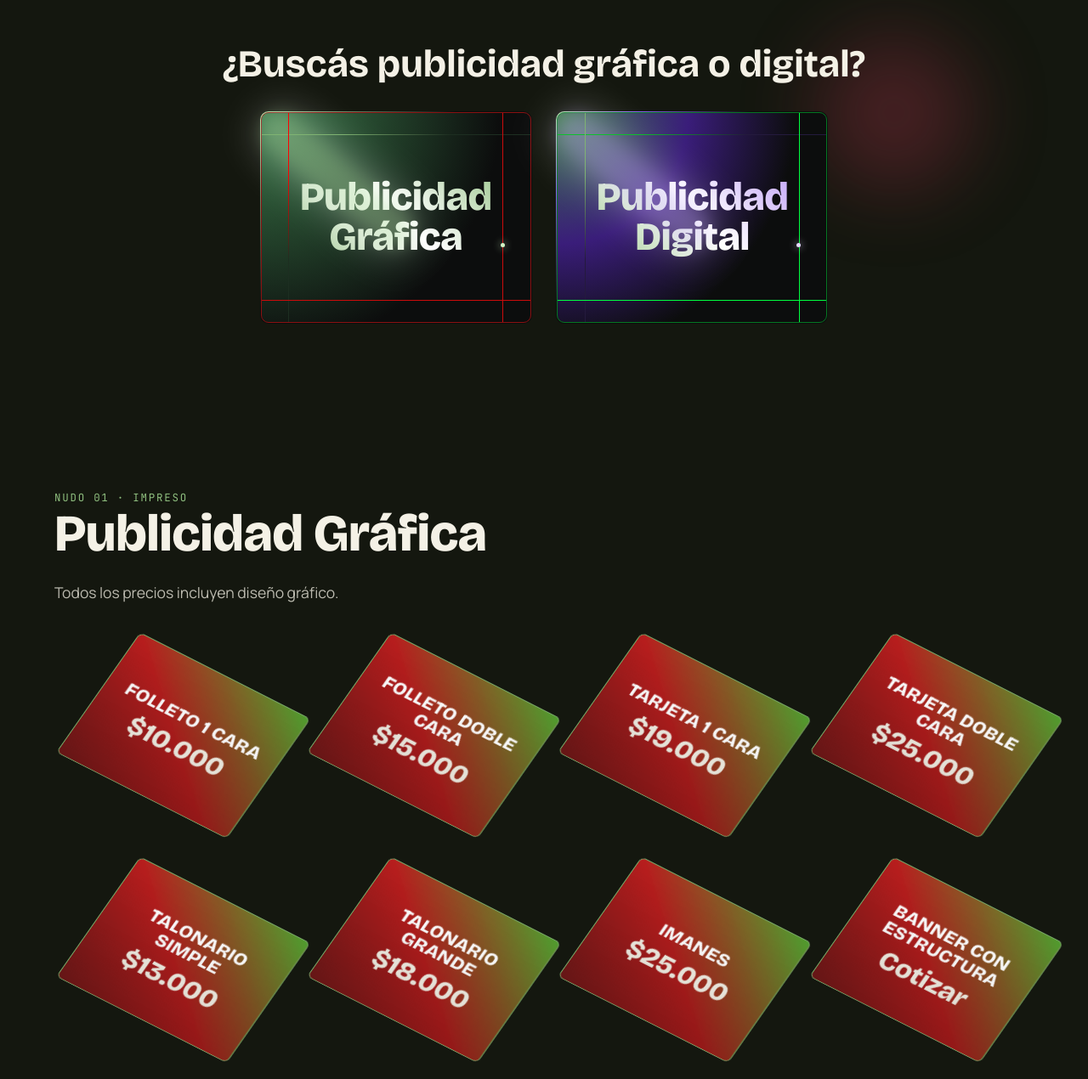
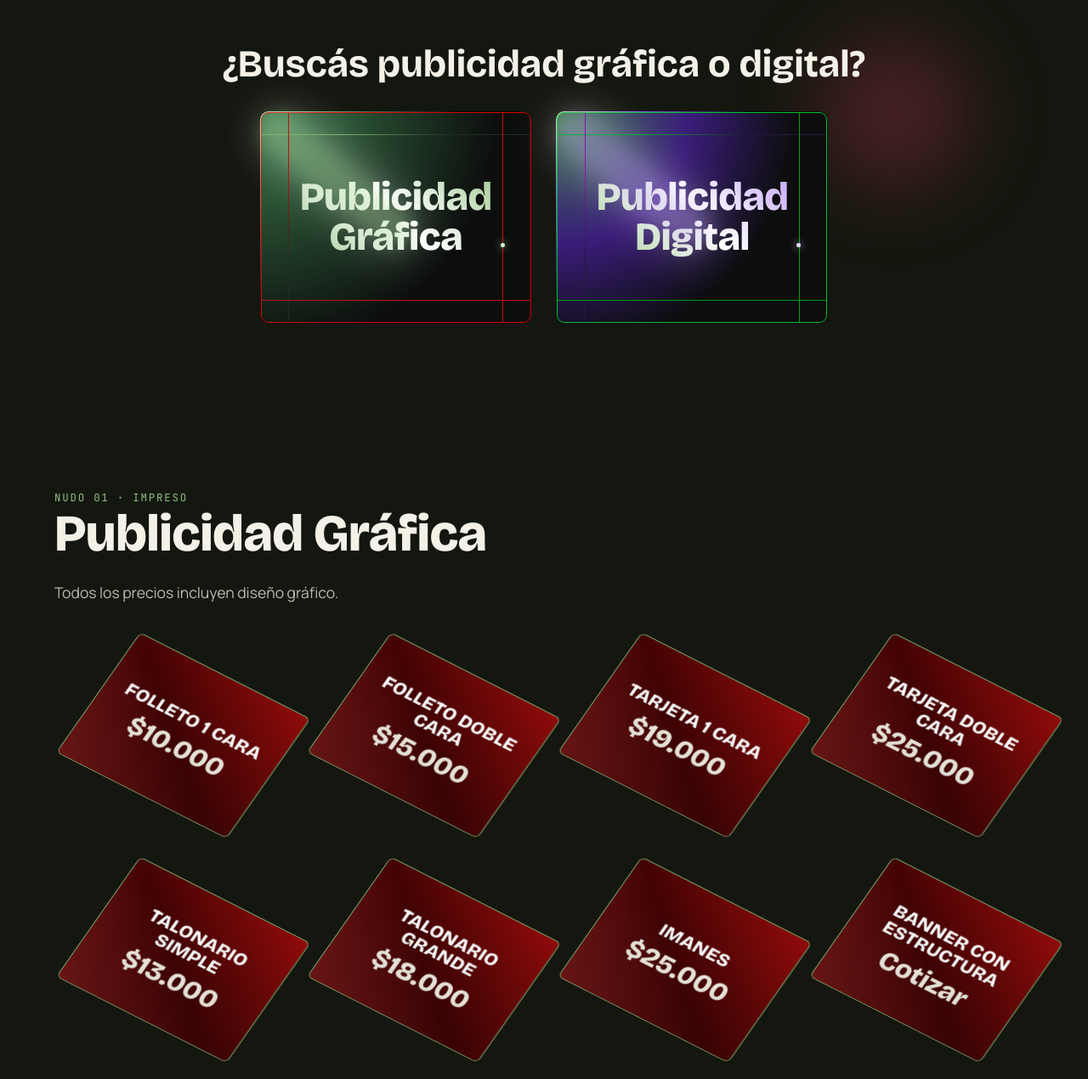
Before and after one commit to mitargarro1-beep/madake-publicidad, a plain HTML site: page index.html in a window 1280 px wide. Shown: the part 1153-2423 px from the top of the page at 85% size. Drawn offline with nearby package versions, Linux system fonts and the light colour scheme.

Commit message:
Add files via upload

```diff
--- a/style.css
+++ b/style.css
@@ -260,24 +260,24 @@ img{ max-width:100%; display:block; }
 .uv-owl--graficos{
   --owl-outer: radial-gradient(circle 230px at 0% 0%, #b6e6a8, #0c0d0d);
   --owl-inner: radial-gradient(circle 280px at 0% 0%, #3b7a4a, #0c0d0d);
-  --owl-border: #8a1111;
+  --owl-border: #d40606;
   --owl-ray: #bfe5b2;
   --owl-dot: #d2f5c6;
-  --owl-line: #cc0b0b;
+  --owl-line: #b91313;
   --owl-line-top: linear-gradient(90deg, #7fb372 30%, #1d2e21 70%);
-  --owl-line-left: linear-gradient(180deg, #ff0000 30%, #1d2e21 70%);
+  --owl-line-left: linear-gradient(180deg, #be1010 30%, #1d2e21 70%);
   --owl-text: linear-gradient(45deg, #8FBF7F 4%, #fff, #8FBF7F);
 }
 /* Digital: verde con morado */
 .uv-owl--digitales{
   --owl-outer: radial-gradient(circle 230px at 0% 0%, #b6e6a8, #8b5cf6 42%, #0c0d0d);
   --owl-inner: radial-gradient(circle 280px at 0% 0%, #3b7a4a, #3a1d7a 55%, #0c0d0d);
-  --owl-border: #067722;
+  --owl-border: #03c02c;
   --owl-ray: #cdb8fa;
   --owl-dot: #e6dbff;
-  --owl-line: #00ff40;
-  --owl-line-top: linear-gradient(90deg, #0dc22b 30%, #241a3d 70%);
-  --owl-line-left: linear-gradient(180deg, #7fb372 30%, #241a3d 70%);
+  --owl-line: #099b11;
+  --owl-line-top: linear-gradient(90deg, #0fb137 30%, #241a3d 70%);
+  --owl-line-left: linear-gradient(180deg, #8b14af 30%, #241a3d 70%);
   --owl-text: linear-gradient(45deg, #8FBF7F 4%, #fff, #B794F6);
 }
 
@@ -436,15 +436,15 @@ img{ max-width:100%; display:block; }
   border-radius: 8px;
   overflow: hidden;
   backface-visibility: hidden;
-  background-color: #27b81ae3;
+  background-color: #2F5D3A;
   background-image: linear-gradient(
     43deg,
-    #7c1a1a 0%,
-    #b81d1d 46%,
-    #f07e7e34 100%
+    #801a1a 0%,
+    #440303 46%,
+    #920b0b 100%
   );
   border: 1.5px solid var(--verde-bambu-claro);
-  box-shadow: 0 0 0 rgba(5, 143, 5, 0.993);
+  box-shadow: 0 0 0 rgba(0, 0, 0, 0);
   transition: box-shadow 0.5s cubic-bezier(0.23, 1, 0.32, 1);
 }
 .uv-treefrog__back{ transform: rotateX(180deg); }
```
